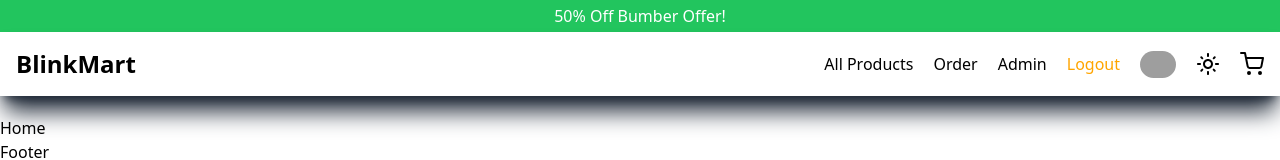
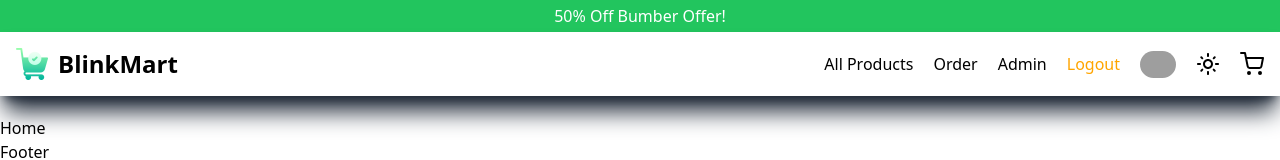
Before and after one commit to CodeBustler/blink-mart, a React (Vite) app: page / in a window 1280 px wide. Shown: the top 160 px of the page. Built offline with nearby package versions, Linux system fonts and the light colour scheme; grey boxes are pictures that could not be loaded.

Commit message:
NavBar ADD

```diff
--- a/src/components/navbar/Navbar.jsx
+++ b/src/components/navbar/Navbar.jsx
@@ -5,6 +5,7 @@ import { Link, NavLink } from "react-router-dom";
 import { MdOutlineLightMode } from "react-icons/md";
 import { MdDarkMode } from "react-icons/md";
 import { FiShoppingCart } from "react-icons/fi";
+import Logo from "../../assets/cart.png";
 
 function Navbar() {
 	const [open, setOpen] = useState(false);
@@ -21,7 +22,13 @@ function Navbar() {
 				{/*NAVBAR*/}
 				<nav className="navbar flex items-center justify-between py-4 px-4 shadow-xl shadow-gray-800">
 					{/*LOGO*/}
-					<h1 className="text-2xl font-bold">BlinkMart</h1>
+					<Link
+						to="/"
+						className="text-2xl font-bold flex items-center gap-2.5"
+					>
+						<img src={Logo} alt="blinkMart-logo" className="w-8" />
+						BlinkMart
+					</Link>
 
 					{/*NAV-LINKS*/}
 					<ul className="navlinks flex items-center gap-5">
```
